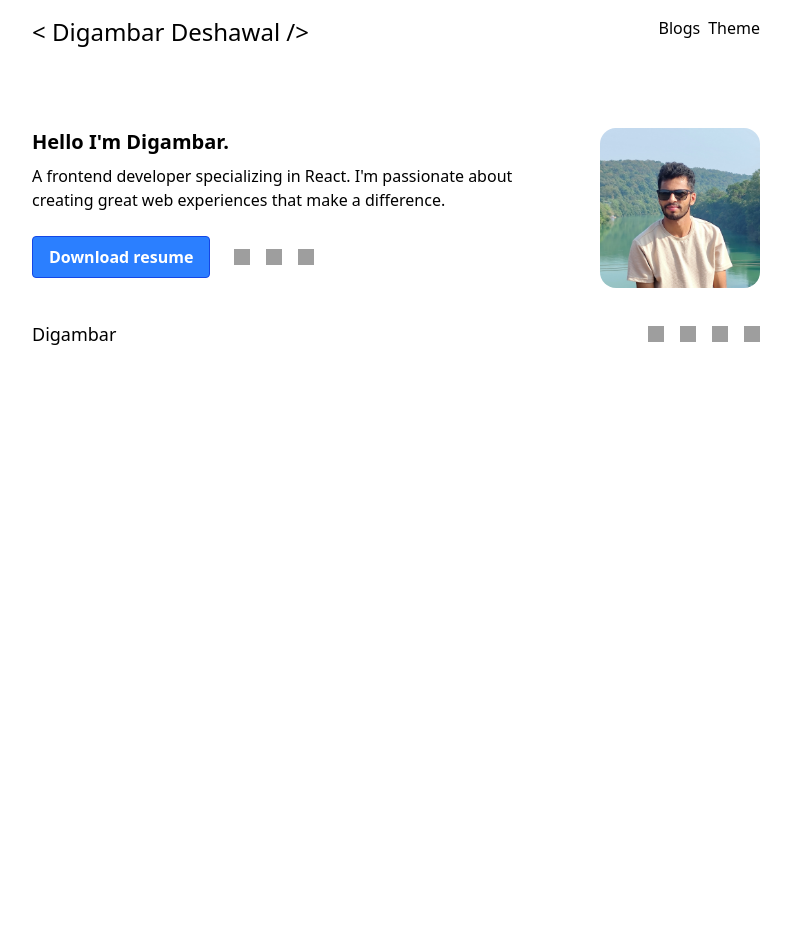
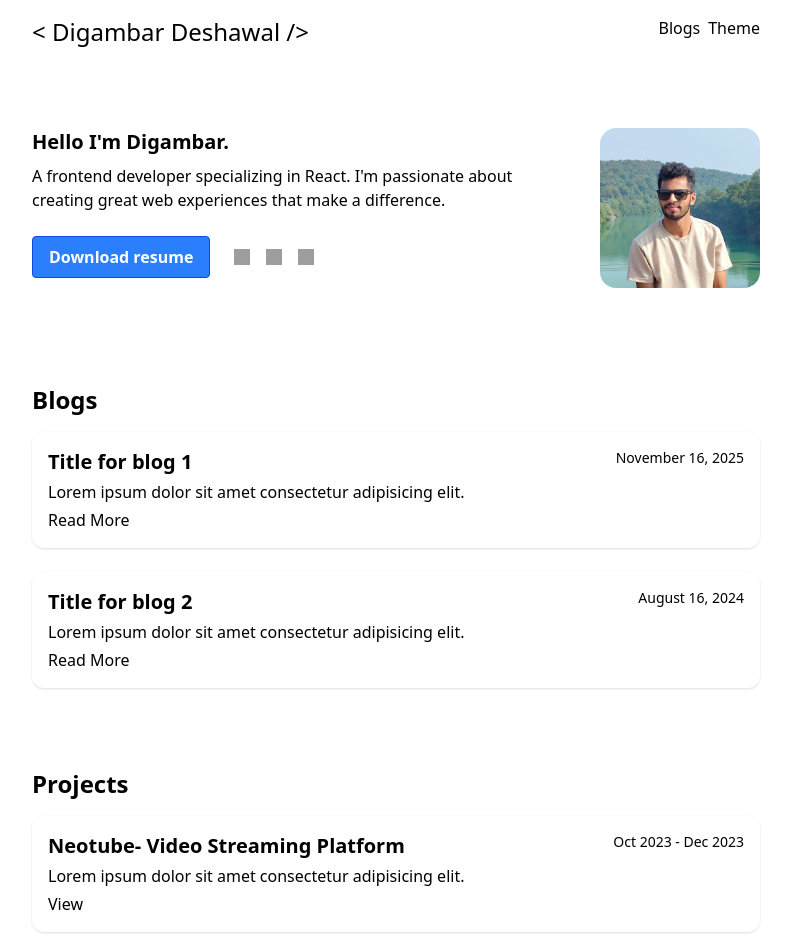
Before and after one commit to Digambar1411/portfolio, a React (Vite) app: page / in a window 1280 px wide. Shown: the top 952 px of the page, without its empty margins (244-1035 px from the left). Before the commit the page ends 800 px from the top, so only its background shows below. Built offline with nearby package versions, Linux system fonts and the light colour scheme; grey boxes are pictures that could not be loaded.

Commit message:
project & blogs sections

```diff
--- a/src/App.css
+++ b/src/App.css
@@ -3,6 +3,8 @@
 #root {
   max-width: 760px;
   margin: 0 auto;
+  box-sizing: border-box;
+  font-optical-sizing: auto;
 }
 
 a{
--- a/src/App.jsx
+++ b/src/App.jsx
@@ -1,7 +1,9 @@
 import './App.css'
+import Blogs from './Blogs/Blogs'
 import Footer from './Footer/Footer'
 import Header from './Header/Header'
 import Intro from './Intro/Intro'
+import Projects from './Projects/Projects'
 
 function App() {
 
@@ -9,7 +11,10 @@ function App() {
     <>
       <Header />
       <Intro />
+      <Blogs />
+      <Projects />
       <Footer />
+
     </>
   )
 }
--- /dev/null
+++ b/src/Blogs/Blog.jsx
@@ -0,0 +1,16 @@
+import React from 'react'
+
+function Blog({ blog }) {
+  return (
+    <div className='p-4 hover:border rounded-xl shadow flex justify-between gap-4 items-start hover:box-border'>
+      <div>
+        <h1 className='font-bold text-xl'>{blog.title}</h1>
+        <p className='font-extralight my-1'>{blog.content}</p>
+        <a href="">Read More</a>
+      </div>
+      <p className='font-extralight text-sm' >{blog.publishDate}</p>
+    </div>
+  )
+}
+
+export default Blog
--- /dev/null
+++ b/src/Blogs/Blogs.jsx
@@ -0,0 +1,24 @@
+import React from 'react'
+import Blog from './Blog'
+import { blogs } from '../Constants/constants'
+
+function Blogs() {
+
+  return (
+    <div className='px-4 my-20'>
+      <div className='flex justify-between items-center mb-4'>
+        <h1 className='font-bold text-2xl'>Blogs</h1>
+        {/* <a className='cursor-pointer' href="http://" target="_blank" rel="noopener noreferrer">All Blogs</a> */}
+      </div>
+      <div className='flex flex-col gap-6'>
+        {
+          blogs.map(blog => (
+            <Blog blog={blog} />
+          ))
+        }
+      </div>
+    </div>
+  )
+}
+
+export default Blogs
--- /dev/null
+++ b/src/Constants/constants.jsx
@@ -0,0 +1,53 @@
+const blogs = [
+  {
+    id: 1,
+    title: 'Title for blog 1',
+    content: 'Lorem ipsum dolor sit amet consectetur adipisicing elit.',
+    link: 'a', publishDate: 'November 16, 2025'
+  },
+  {
+    id: 2,
+    title: 'Title for blog 2',
+    content: 'Lorem ipsum dolor sit amet consectetur adipisicing elit.',
+    link: 'a',
+    publishDate: 'August 16, 2024' }
+]
+
+const socialLinksArray = [
+  {
+    id: 'email',
+    href: 'mailTo:deshawald14@gmail.com',
+    icon: 'src/assets/email.svg', alt: 'email'
+  },
+  {
+    id: 'github',
+    href: 'https://github.com/Digambar1411',
+    icon: 'src/assets/email.svg',
+    alt: 'github'
+  },
+  {
+    id: 'linkedin',
+    href: 'https://www.linkedin.com/in/digambar-deshawal-9b279b147/',
+    icon: 'src/assets/email.svg',
+    alt: 'linkedin'
+  },
+  {
+    id: 'x',
+    href: 'https://twitter.com/deshawald14',
+    icon: 'src/assets/email.svg',
+    alt: 'x'
+  },
+]
+
+const projects = [
+  {
+    id: 'neotube',
+    title: 'Neotube- Video Streaming Platform',
+    content: 'Lorem ipsum dolor sit amet consectetur adipisicing elit.',
+    link: 'https://neo-tube.netlify.app/',
+    startDate: 'Oct 2023',
+    endDate: 'Dec 2023'
+  },
+]
+
+export { blogs, socialLinksArray, projects }
--- a/src/Footer/Footer.jsx
+++ b/src/Footer/Footer.jsx
@@ -6,7 +6,7 @@ function Footer() {
 
   return (
     <div className='p-4 flex justify-between items-center'>
-      <h1 className='text-lg'>Digambar</h1>
+      <h1 className='text-lg font-extralight'>Digambar</h1>
       <div>
         <SocialLinks ids={links}/>
       </div>
--- a/src/Header/Header.jsx
+++ b/src/Header/Header.jsx
@@ -2,7 +2,7 @@ import React from 'react'
 
 function Header() {
   return (
-    <div className='flex justify-between z-10 sticky h-16 p-4 top-0 box-border w-[100%]'>
+    <div className='flex justify-between z-10 sticky h-16 p-4 top-0 box-border w-[100%] bg-white'>
       <h1 className='text-2xl'> &lt; Digambar Deshawal /&gt;</h1>
       <nav>
         <a href="/blogs">Blogs</a>
--- /dev/null
+++ b/src/Projects/Project.jsx
@@ -0,0 +1,18 @@
+import React from 'react'
+
+function Project({ project }) {
+  return (
+    <div className='p-4 hover:border rounded-xl shadow flex justify-between gap-4 items-start hover:box-border'>
+      <div>
+        <h1 className='font-bold text-xl'>{project.title}</h1>
+        <p className='font-extralight my-1'>{project.content}</p>
+        <a href="" className='cursor-pointer'>View</a>
+      </div>
+      <div className='font-extralight text-sm'>
+        <span>{project.startDate}</span> - <span>{project.endDate}</span>
+      </div>
+    </div>
+  )
+}
+
+export default Project
--- /dev/null
+++ b/src/Projects/Projects.jsx
@@ -0,0 +1,23 @@
+import React from 'react'
+import Project from './Project'
+import { projects } from '../Constants/constants'
+
+function Projects() {
+  return (
+    <div className='px-4 my-20'>
+      <div className='flex justify-between items-center mb-4'>
+        <h1 className='font-bold text-2xl'>Projects</h1>
+        {/* <a className='cursor-pointer' href="http://" target="_blank" rel="noopener noreferrer">All Projects</a> */}
+      </div>
+      <div className='flex flex-col gap-6'>
+        {
+          projects?.map(project => (
+            <Project project={project} />
+          ))
+        }
+      </div>
+    </div>
+  )
+}
+
+export default Projects
--- a/src/SocialLinks/SocialLinks.jsx
+++ b/src/SocialLinks/SocialLinks.jsx
@@ -1,13 +1,7 @@
 import React from 'react'
+import { socialLinksArray } from '../Constants/constants'
 
 function SocialLinks(props) {
-
-  const socialLinksArray = [
-    {id:'email',href:'mailTo:deshawald14@gmail.com', icon:'src/assets/email.svg', alt:'email'},
-    {id:'github',href:'https://github.com/Digambar1411', icon:'src/assets/email.svg', alt:'github'},
-    {id:'linkedin',href:'https://www.linkedin.com/in/digambar-deshawal-9b279b147/', icon:'src/assets/email.svg', alt:'linkedin'},
-    {id:'x',href:'https://twitter.com/deshawald14', icon:'src/assets/email.svg', alt:'x'},
-  ]
 
   const filteredLinks = socialLinksArray.filter((link) => props.ids.includes(link.id))
 
```
